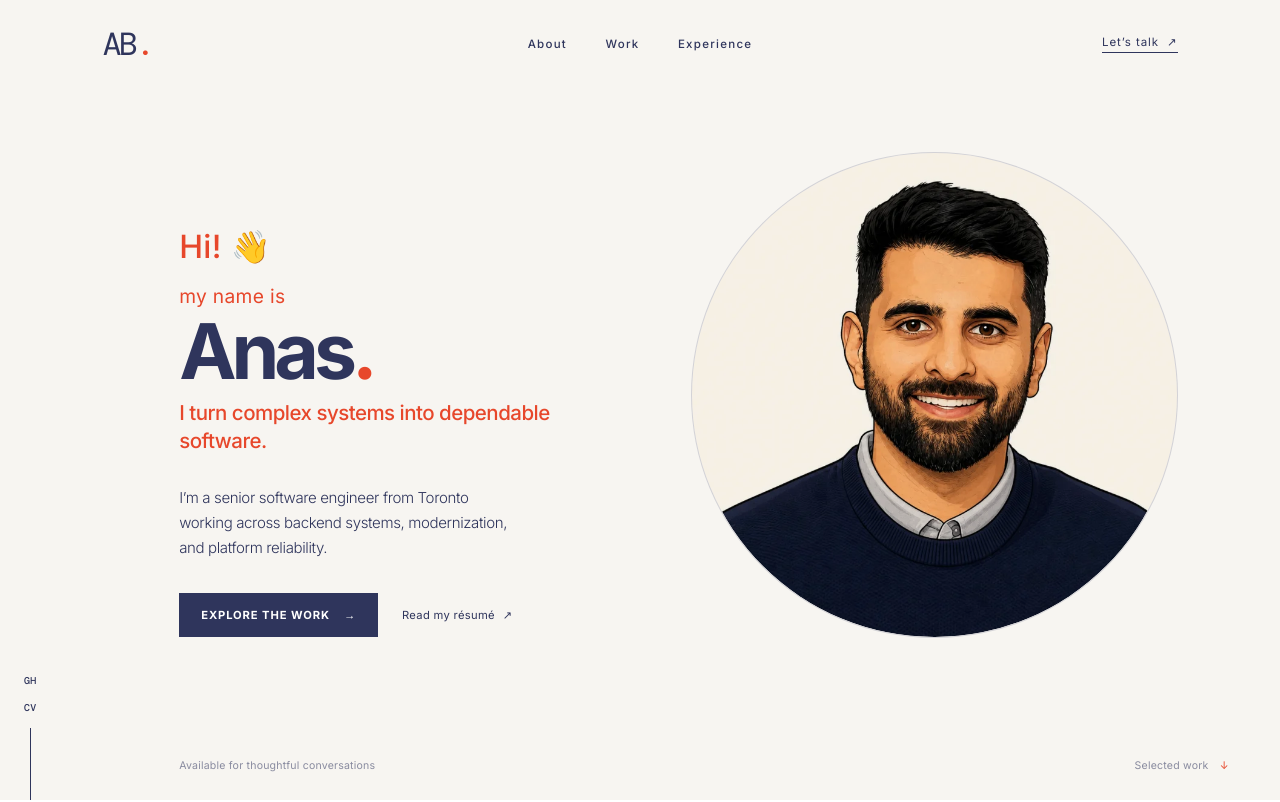
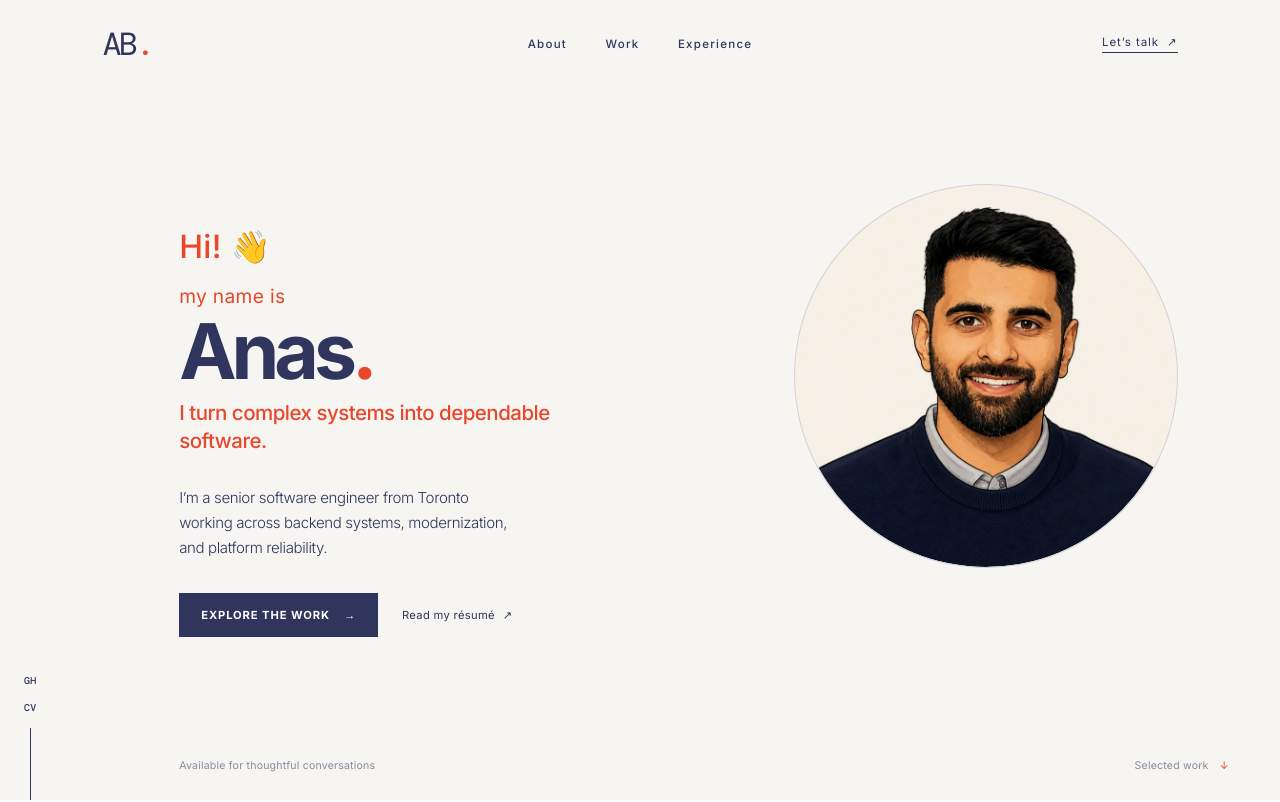
Before and after one commit to anas2ab/portfoliowebsite, a React (Vite) app: page / in a window 1280 px wide. Shown: the top 802 px of the page. Built offline with nearby package versions, Linux system fonts and the light colour scheme; a web font is replaced by a local one.

Commit message:
changed hero image size

```diff
--- a/src/styles.css
+++ b/src/styles.css
@@ -1274,8 +1274,8 @@ body { background: var(--surface); color: var(--ink); font-family: var(--sans);
 }
 
 .hero-portrait {
-  top: 19vh;
-  width: min(38vw, 610px);
+  top: 23vh;
+  width: min(30vw, 470px);
   height: auto;
   aspect-ratio: 1;
   border: 1px solid rgba(47, 53, 92, .18);
@@ -1290,9 +1290,9 @@ body { background: var(--surface); color: var(--ink); font-family: var(--sans);
 
 @media (max-width: 900px) {
   .hero-portrait {
-    top: 22vh;
-    right: 3vw;
-    width: 43vw;
+    top: 27vh;
+    right: 4vw;
+    width: 34vw;
     height: auto;
     opacity: .5;
   }
```
